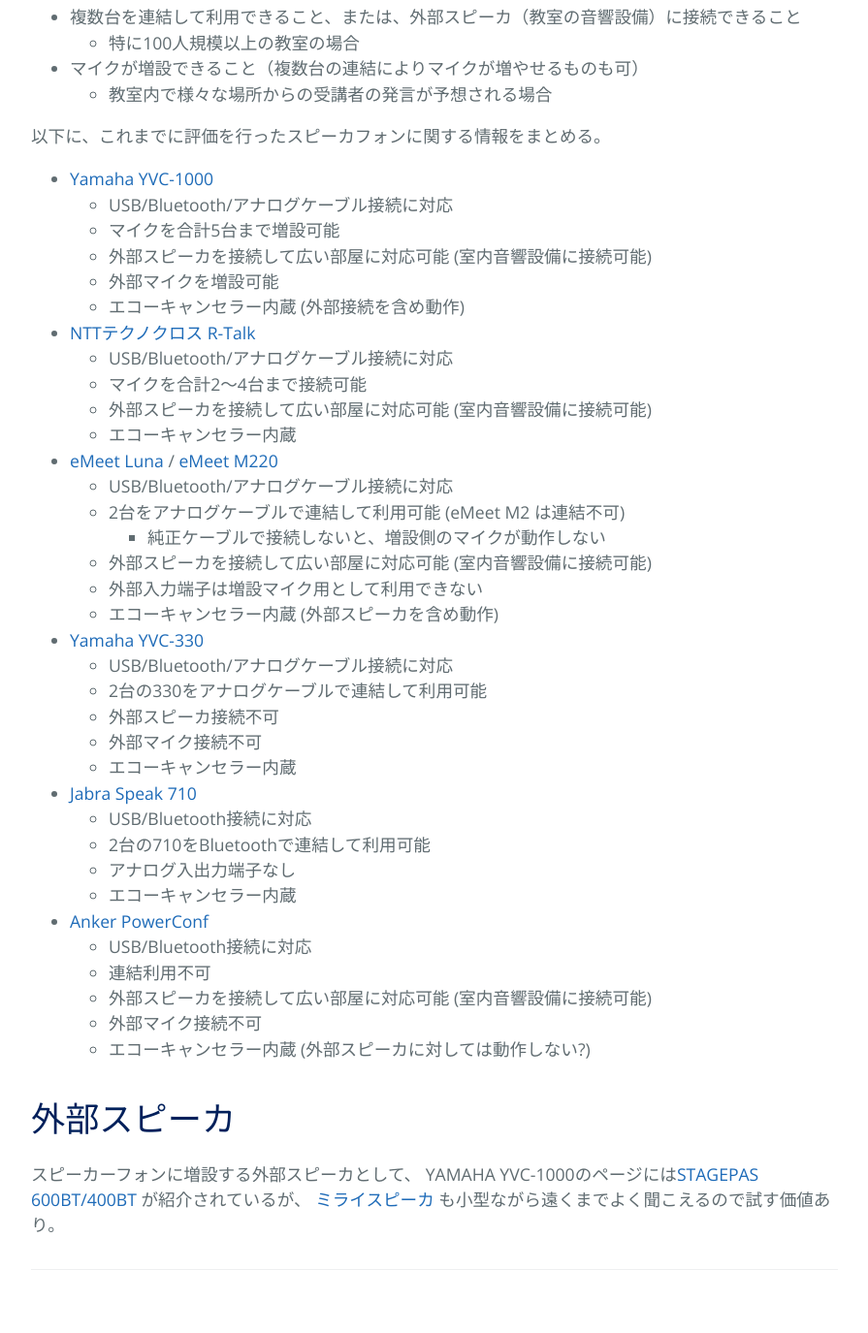
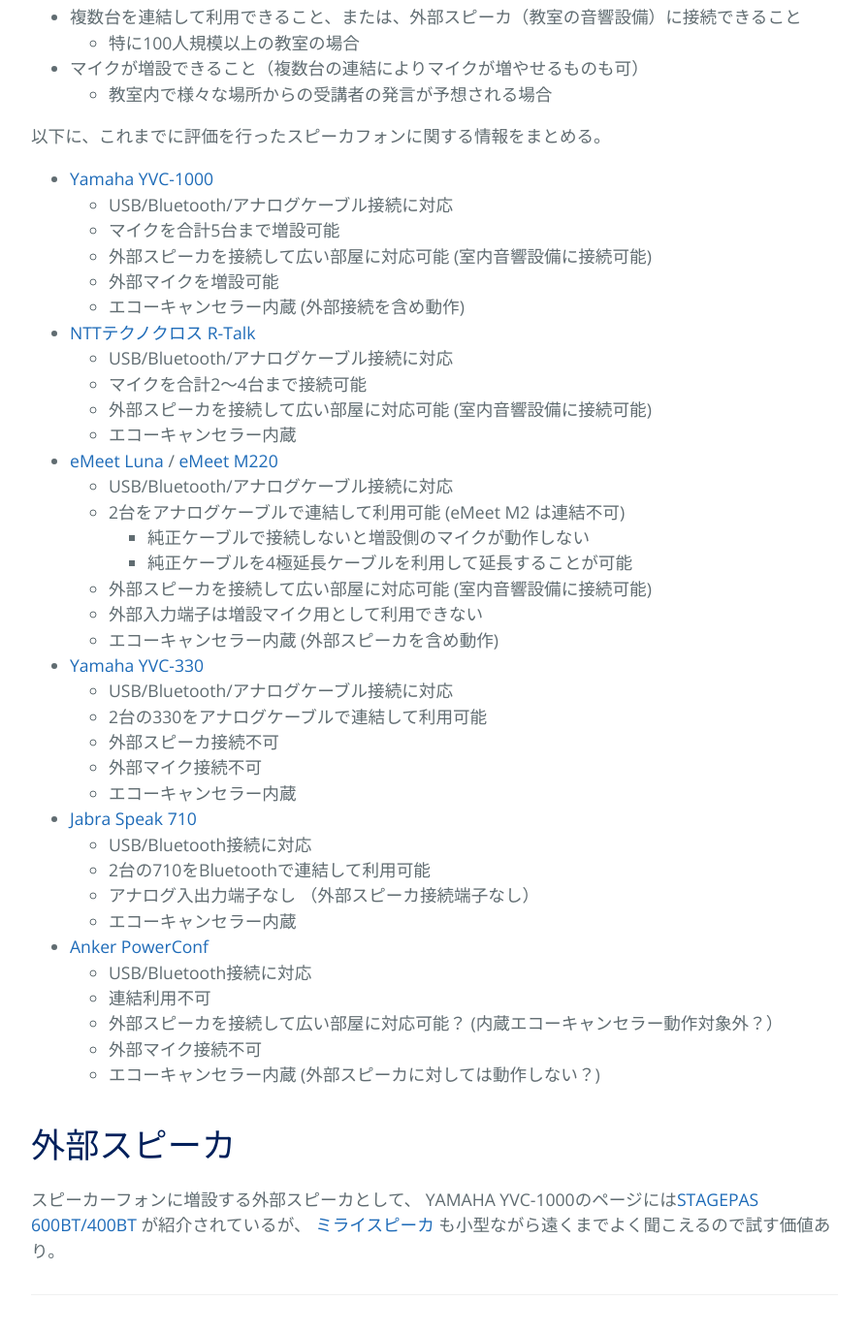
Before and after one commit to kyoto-u/online-edu, a Jekyll site: the page built from zoom-speaker-phones.md, in a window 1280 px wide and 1400 px high, scrolled down 678 px. Shown: the top 1375 px of the window at 97% size, without its empty margins (192-1087 px from the left). Built offline with Jekyll 4.4.1, drawn with Linux system fonts in a browser that asks for light colours.

Commit message:
Update zoom-speaker-phones.md

```diff
--- a/zoom-speaker-phones.md
+++ b/zoom-speaker-phones.md
@@ -35,7 +35,8 @@ title: スピーカーフォン情報
 - [eMeet Luna](https://www.emeet.ai/Luna.html) / [eMeet M220](https://www.emeet.ai/M220.html)
   - USB/Bluetooth/アナログケーブル接続に対応
   - 2台をアナログケーブルで連結して利用可能 (eMeet M2 は連結不可)
-    - 純正ケーブルで接続しないと、増設側のマイクが動作しない
+    - 純正ケーブルで接続しないと増設側のマイクが動作しない
+    - 純正ケーブルを4極延長ケーブルを利用して延長することが可能
   - 外部スピーカを接続して広い部屋に対応可能 (室内音響設備に接続可能)
   - 外部入力端子は増設マイク用として利用できない
   - エコーキャンセラー内蔵 (外部スピーカを含め動作)
@@ -50,15 +51,15 @@ title: スピーカーフォン情報
 - [Jabra Speak 710](https://www.jabra.jp/business/speakerphones/jabra-speak-series/jabra-speak-710)
   - USB/Bluetooth接続に対応
   - 2台の710をBluetoothで連結して利用可能
-  - アナログ入出力端子なし
+  - アナログ入出力端子なし （外部スピーカ接続端子なし）
   - エコーキャンセラー内蔵
 
 - [Anker PowerConf](https://www.ankerjapan.com/category/CONFERENCESPEAKER/A3301.html)
   - USB/Bluetooth接続に対応
   - 連結利用不可
-  - 外部スピーカを接続して広い部屋に対応可能 (室内音響設備に接続可能)
+  - 外部スピーカを接続して広い部屋に対応可能？ (内蔵エコーキャンセラー動作対象外？）
   - 外部マイク接続不可
-  - エコーキャンセラー内蔵 (外部スピーカに対しては動作しない?)
+  - エコーキャンセラー内蔵 (外部スピーカに対しては動作しない？)
 
 # 外部スピーカ
 
```
